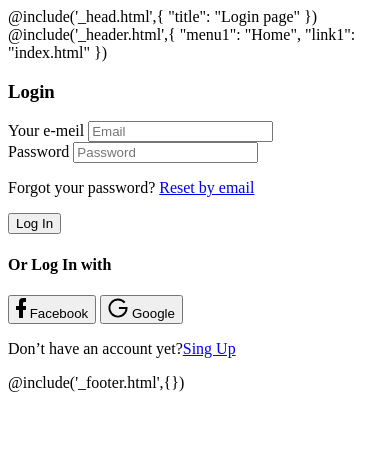
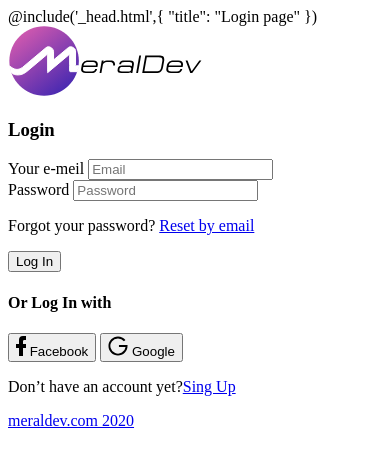
Before and after one commit to Sergii-Tytarenko/test, a website: page #src/login.html in a window 390 px wide. Drawn offline with Linux system fonts and the light colour scheme; files whose address does not match are found by name.

Commit message:
bugs fixed, maybe

```diff
--- a/#src/js/main.js
+++ b/#src/js/main.js
@@ -7,13 +7,15 @@ const menuBtn = document.querySelector('.profile__btn'),
       menuUser = document.querySelector('.profile__user'),
       headerMenu = document.querySelector('.profile__inner');
 
-menuBtn.addEventListener('click', () => showMenu())
-menuUser.addEventListener('click', () => showMenu())
+if (document.querySelector('.profile')) {
 
-function showMenu() {
-    if(menuBtn)  menuBtn.classList.toggle('profile__btn--active')
+    menuBtn.addEventListener('click', () => showMenu())
+    menuUser.addEventListener('click', () => showMenu())
 
-    headerMenu.classList.toggle('profile__inner--active')
+    function showMenu() {
+        if(menuBtn)  menuBtn.classList.toggle('profile__btn--active')
+        headerMenu.classList.toggle('profile__inner--active')
+    }
 }
 
 
--- a/#src/login.html
+++ b/#src/login.html
@@ -5,10 +5,15 @@
 })
 <body>
 	<div class="wrapper">
-		@include('_header.html',{
-            "menu1": "Home",
-            "link1": "index.html"
-        })
+        <!-- Header -->
+		<header class="main-header">
+            <div class="main-header__container container">
+                <a class="main-header__logo logo" href="index.html" title="Home">
+                    <img class="logo__img" src="img/header/MeralDev-logo.svg" alt="MeralDev" width="195" height="70">
+                </a>
+            </div>
+        </header>
+
 		<main class="page">
             <!-- Enter -->
             <section class="enter">
@@ -64,7 +69,15 @@
                 </div>
             </section>
         </main> <!-- /.page -->
-		@include('_footer.html',{})
+
+        <!-- Header -->
+		<footer class="main-footer main-footer--login">
+            <div class="main-footer__container container">
+                <div class="main-footer__col">
+                    <a class="main-footer__author" href="#" target="_blank">meraldev.com  2020</a>
+                </div>
+            </div>
+        </footer>
 	</div> <!-- /.wrapper -->
 
 	<script src="js/script.js"></script>
--- a/#src/scss/components/global.scss
+++ b/#src/scss/components/global.scss
@@ -27,14 +27,14 @@ body.lock {
 }
 
 .container {
-	max-width: 1280px;
+	max-width: 1360px;
 	margin: 0 auto;
 	padding: 0 20px;
 }
 
 .page {
 	flex: 1 1 auto;
-	min-height: 700px; // только для того, чтобы футер не прилипал к секции
+	min-height: 700px;
 }
 
 .img-cover {
--- a/#src/scss/creators.scss
+++ b/#src/scss/creators.scss
@@ -5,6 +5,9 @@
     padding-top: 100px;
     @media(max-width: 767px) {
         padding-top: 50px;
+    }
+    @media(max-width: 767px) {
+        padding-top: 27px;
     }
     // .creators__inner
     &__inner {
@@ -31,6 +34,7 @@
     &__title {
         font-size: 48px;
         font-weight: 700;
+        line-height: 1.2;
         @media(max-width: 1020px) {
             flex: 0 1 50%;
         }
@@ -53,7 +57,6 @@
             width: 100%;
         }
     }
-
     // Slider
     &__slider {}
     // .creators__wrapper
@@ -121,8 +124,10 @@
         }
         @media(max-width: 520px) {
             position: static;
-            margin-right: 5px;
-            transform: translateY(0)
+            transform: translateY(0);
+            &:first-child {
+                margin-right: 5px;
+            }
         }
     }
     // .creators__btn-next
--- a/#src/scss/footer.scss
+++ b/#src/scss/footer.scss
@@ -3,21 +3,25 @@
 ----------------------------------------------------------------*/
 .main-footer {
     position: relative;
-    padding: 30px;
-    @media(max-width: 575px) {
-        padding: 30px 0 50px;
+    padding: 30px 0;
     &:after {
         content: "";
         position: absolute;
         left: 50%;
         bottom: 9px;
 
+        display: none;
         width: 134px;
         height: 5px;
 
         background-color: #000;
         border-radius: 100px;
         transform: translate(-50%, 0);
+    }
+    @media(max-width: 575px) {
+        padding: 30px 0 50px;
+        &::after {
+            display: block;
         }
     }
     // .main-footer__container
@@ -27,6 +31,7 @@
         @media(max-width: 575px) {
             flex-direction: column;
             align-items: center;
+            justify-content: flex-start;
         }
     }
     // .main-footer__col
@@ -61,10 +66,26 @@
         &:focus {
             color: rgba(#311746, 1);
         }
+        @media(max-width: 575px) {
+            font-size: 16px;
+        }
     }
     &__lk,
     &__author {
         display: inline-block;
     }
-
+    &--login {
+        @media(max-width: 575px) {
+            padding: 30px 0;
+            &::after {
+                display: none;
             }
+            .main-footer__container {
+                align-items: flex-end;
+            }
+        }
+        .main-footer__container {
+            justify-content: flex-end;
+        }
+    }
+}
--- a/#src/scss/profile.scss
+++ b/#src/scss/profile.scss
@@ -56,7 +56,7 @@
         position: relative;
         width: 30px;
         height: 30px;
-        margin-left: 45px;
+        margin-left: 65px;
         display: inline-flex;
         justify-content: center;
         align-items: center;
@@ -86,7 +86,7 @@
         left: 0;
         top: 0;
         width: 100%;
-        padding-top: 10px;
+        padding-top: 5px;
         transition: top .4s, opacity .7s;
         opacity: 0;
         visibility: hidden;
```
Also changed, not shown: dist/css/style.css, dist/css/style.min.css, dist/js/script.js, dist/login.html, 1 other file. Lines whose indentation alone changed are shown as unchanged.
